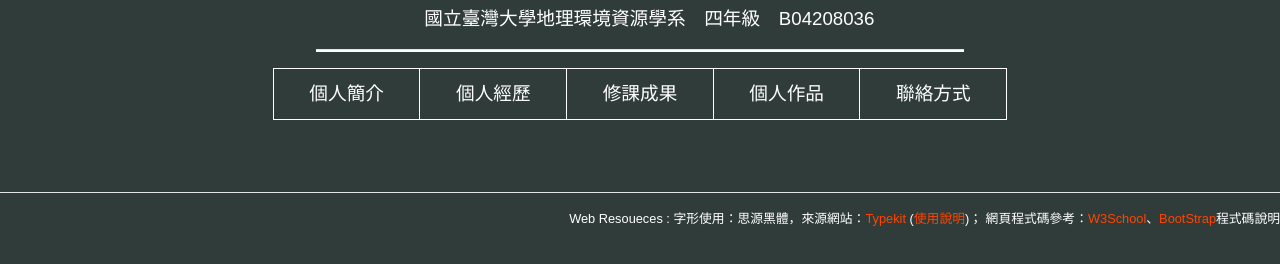
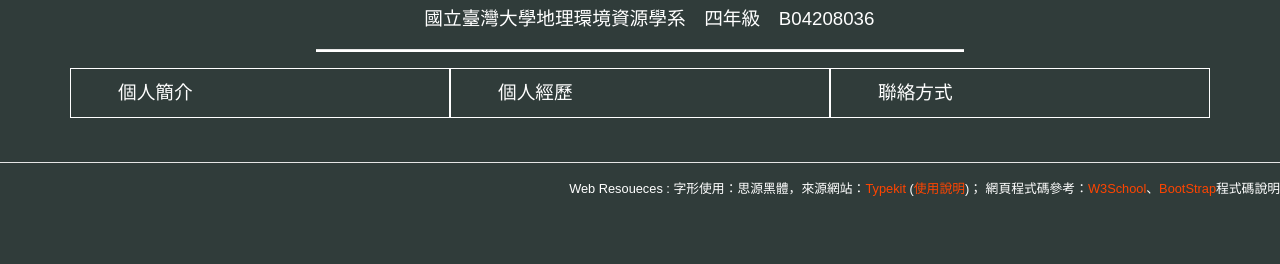
Before and after one commit to MeiYiLiou9702/meiyiliou9702.github.io, a plain HTML site: page index.html in a window 1280 px wide. Shown: the part 398-662 px from the top of the page. Drawn offline with nearby package versions, Linux system fonts and the light colour scheme.

Commit message:
indexPage Rwd Fix

```diff
--- a/index.html
+++ b/index.html
@@ -47,25 +47,24 @@
       <div id="ta" class="col">
           <img src="images/Profile.JPG" style="display:block; margin:auto;width: 30%;padding: 1%">
       </div>
-       <div class="col">
-           <h1 style="color: #ffffff;text-align: center">劉玫宜</h1>
-           <p style="color: #ffffff;text-align: center;">　國立臺灣大學地理環境資源學系　四年級　B04208036</p>
-           <hr style="height: 2px;background-color: #ffffff;width: 60%">
-           <center>
-           <table  style="width: 68%">
-               <tbody style="color: white;text-align: center;font-size: ;padding: 20">
-                   <tr>
-                       <th style="border:1px solid white;"><button id="b1"><a href="#intro" style="color: white"  onclick="document.getElementById('intro').style.display=''">個人簡介</a></button></th>
-                       <th style="border:1px solid white;"><button id="b2"><a href="#personal" style="color: white"   onclick="document.getElementById('personal').style.display=''">個人經歷</a></button></th>
-                       <th style="border:1px solid white;"><button id="b3"><a href="#contact" style="color: white"   onclick="document.getElementById('contact').style.display=''">修課成果</a></button></th>
-                       <th style="border:1px solid white;"><button id="b3"><a href="https://github.com/MeiYiLiou9702/Demo.git" style="color: white"   onclick="document.getElementById('Product').style.display=''">個人作品</a></button></th>
-                       <th style="border:1px solid white;"><button id="b3"><a href="#contact" style="color: white"   onclick="document.getElementById('contact').style.display=''">聯絡方式</a></button></th>
-                   </tr>
-               </tbody>
-           </table>
-           <br>
-           </center>
-       </div>
+      <div class="col">
+        <h1 style="color: #ffffff;text-align: center">劉玫宜</h1>
+        <p style="color: #ffffff;text-align: center;">　國立臺灣大學地理環境資源學系　四年級　B04208036</p>
+        <hr style="height: 2px;background-color: #ffffff;width: 60%">
+      </div>
+      <div class="row">
+        <div class="col-sm" style="border:1px solid white;">
+            <button id="b1"><a href="#intro" style="color: white"  onclick="document.getElementById('intro').style.display=''">個人簡介</a></button>
+        </div>
+        <div class="col-sm" style="border:1px solid white;">
+            <button id="b2"><a href="#personal" style="color: white"   onclick="document.getElementById('personal').style.display=''">個人經歷</a></button>
+        </div>
+        <div class="col-sm" style="border:1px solid white;">
+            <button id="b3"><a href="#contact" style="color: white"   onclick="document.getElementById('contact').style.display=''">聯絡方式</a></button>
+        </div>
+        <!-- <div class="col-sm" style="border:1px solid white;"></div> -->
+        <!-- <div class="col-sm" style="border:1px solid white;"></div> -->
+    </div>
    </div>
 
    <article id="intro"; class="col" style="margin: auto;color: #303C3A;width: 60%;background-color: #ffffff;display: none">
```
